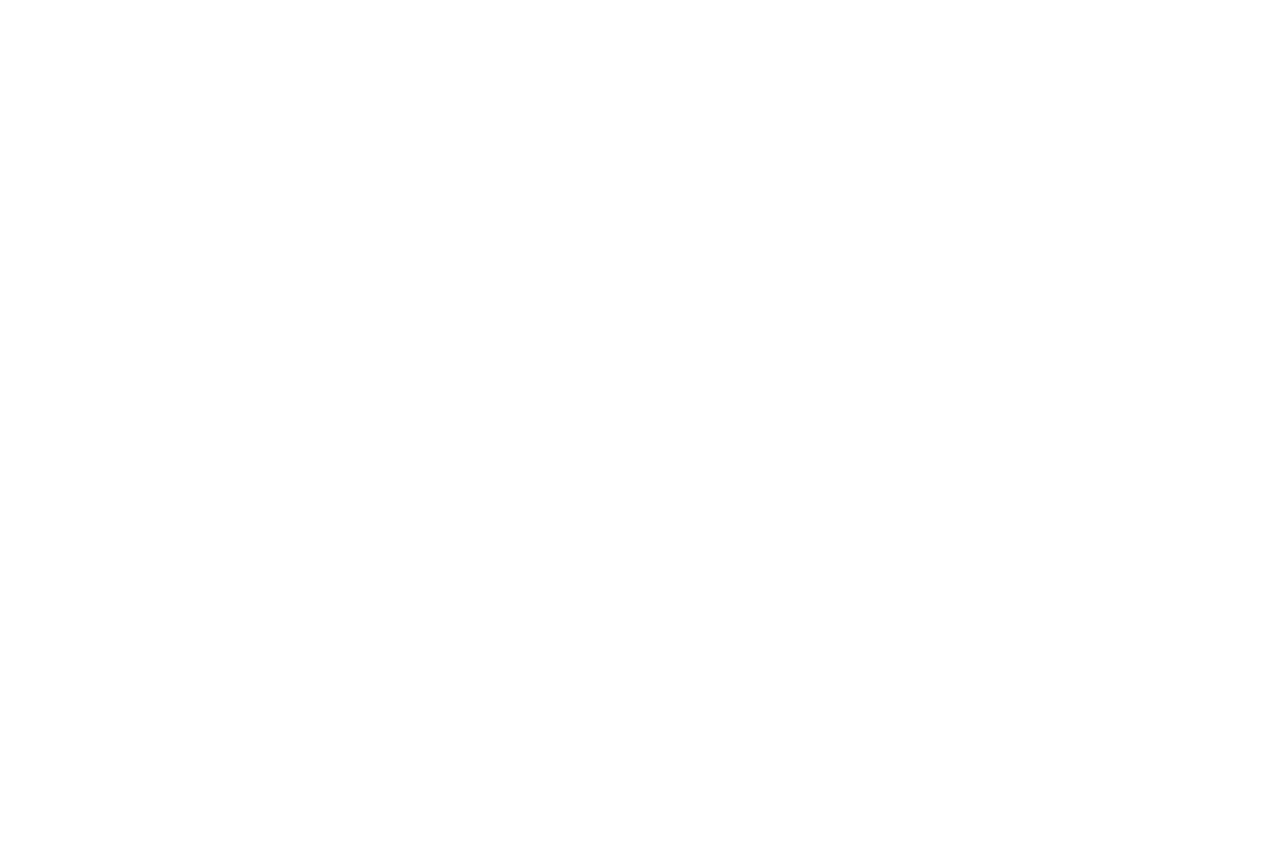
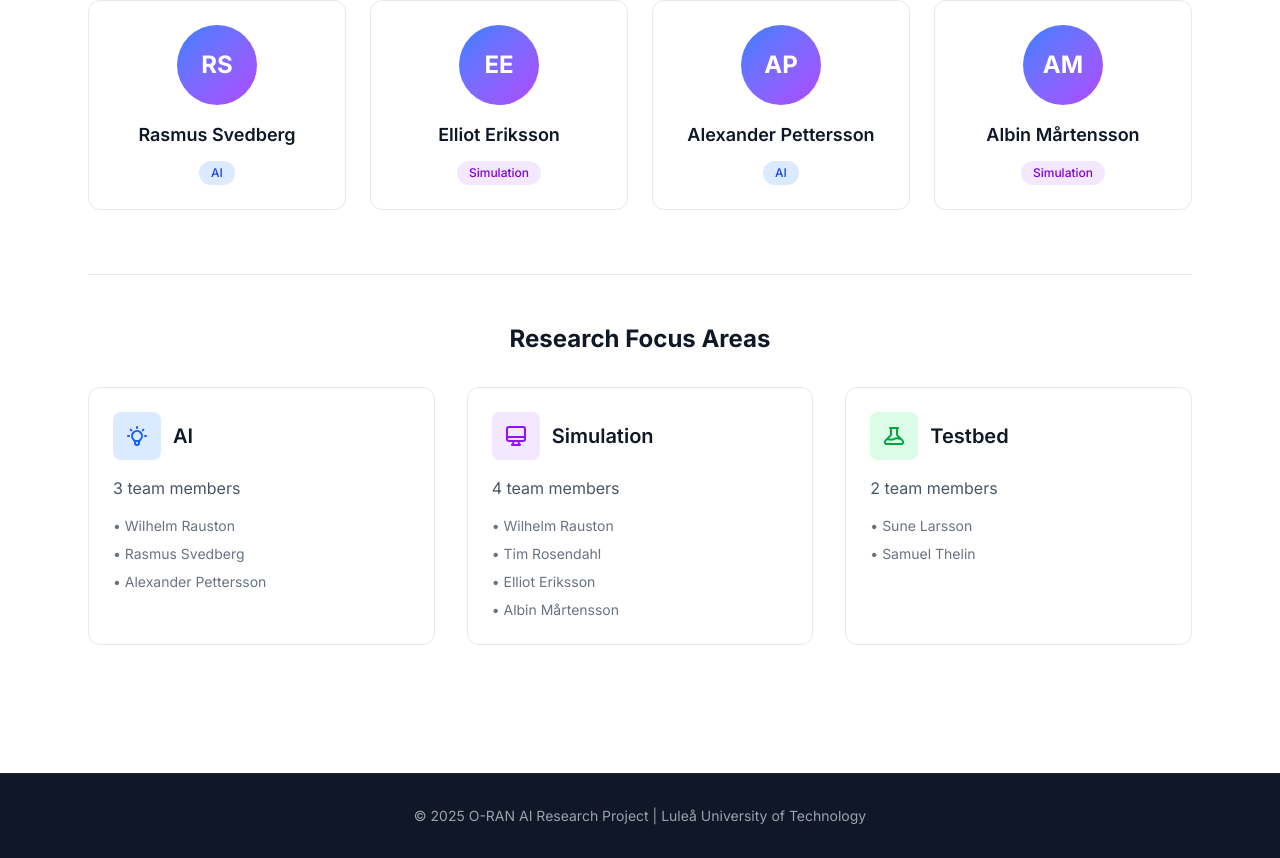
Before and after one commit to NextG-Networks/blog, a Next.js app in the folder nextjs-hybridai-nextg/: page /team in a window 1280 px wide. Shown: the part 599-1457 px from the top of the page. Before the commit the page ends 800 px from the top, so only its background shows below. Built offline with nearby package versions, Linux system fonts and the light colour scheme.

Commit message:
bulletpoints

```diff
--- a/nextjs-hybridai-nextg/src/app/documentation/[section]/[topic]/page.tsx
+++ b/nextjs-hybridai-nextg/src/app/documentation/[section]/[topic]/page.tsx
@@ -143,6 +143,26 @@
                       </h3>
                     ),
                   },
+                  list: {
+                    bullet: ({ children }) => (
+                      <ul className="list-disc space-y-2 my-4 text-gray-700 dark:text-gray-300 pl-6 ml-4">
+                        {children}
+                      </ul>
+                    ),
+                    number: ({ children }) => (
+                      <ol className="list-decimal space-y-2 my-4 text-gray-700 dark:text-gray-300 pl-6 ml-4">
+                        {children}
+                      </ol>
+                    ),
+                  },
+                  listItem: {
+                    bullet: ({ children }) => (
+                      <li className="text-gray-700 dark:text-gray-300 pl-2">{children}</li>
+                    ),
+                    number: ({ children }) => (
+                      <li className="text-gray-700 dark:text-gray-300 pl-2">{children}</li>
+                    ),
+                  },
                 }}
               />
             ) : (
--- a/nextjs-hybridai-nextg/src/app/team/page.tsx
+++ b/nextjs-hybridai-nextg/src/app/team/page.tsx
@@ -1,7 +1,182 @@
+import Navbar from '@/components/Navbar';
+import Container from '@/components/Container';
+
+interface TeamMember {
+  name: string;
+  focus: string[];
+}
+
+const teamMembers: TeamMember[] = [
+  { name: 'Wilhelm Rauston', focus: ['AI', 'Simulation'] },
+  { name: 'Tim Rosendahl', focus: ['Simulation'] },
+  { name: 'Sune Larsson', focus: ['Testbed'] },
+  { name: 'Samuel Thelin', focus: ['Testbed'] },
+  { name: 'Rasmus Svedberg', focus: ['AI'] },
+  { name: 'Elliot Eriksson', focus: ['Simulation'] },
+  { name: 'Alexander Pettersson', focus: ['AI'] },
+  { name: 'Albin Mårtensson', focus: ['Simulation'] },
+];
+
 export default function TeamPage() {
+  // Group members by focus area
+  const membersByFocus = {
+    AI: teamMembers.filter(m => m.focus.includes('AI')),
+    Simulation: teamMembers.filter(m => m.focus.includes('Simulation')),
+    Testbed: teamMembers.filter(m => m.focus.includes('Testbed')),
+  };
+
+  const getFocusBadgeColor = (focus: string) => {
+    switch (focus) {
+      case 'AI':
+        return 'bg-blue-100 dark:bg-blue-900/20 text-blue-700 dark:text-blue-300';
+      case 'Simulation':
+        return 'bg-purple-100 dark:bg-purple-900/20 text-purple-700 dark:text-purple-300';
+      case 'Testbed':
+        return 'bg-green-100 dark:bg-green-900/20 text-green-700 dark:text-green-300';
+      default:
+        return 'bg-gray-100 dark:bg-gray-800 text-gray-700 dark:text-gray-300';
+    }
+  };
+
   return (
-    <div>
-      <h1>Team</h1>
+    <div className="flex flex-col min-h-screen bg-white dark:bg-gray-800">
+      <Navbar
+        breadcrumb="O-RAN AI Research Project / Team"
+        navItems={[
+          { label: 'Documentation', href: '/documentation' },
+          { label: 'Blog', href: '/blog' },
+          { label: 'Team', href: '/team' },
+        ]}
+      />
+
+      <Container>
+        <div className="py-12 md:py-20">
+          {/* Header */}
+          <div className="text-center mb-16">
+            <h1 className="text-4xl md:text-5xl font-bold text-gray-900 dark:text-white mb-4">
+              Our Team
+            </h1>
+            <p className="text-lg text-gray-600 dark:text-gray-300 max-w-2xl mx-auto">
+              Meet the researchers and engineers working on advancing O-RAN networks through AI, simulation, and testbed development.
+            </p>
+          </div>
+
+          {/* Team Members Grid */}
+          <div className="grid md:grid-cols-2 lg:grid-cols-4 gap-6 mb-12">
+            {teamMembers.map((member, index) => (
+              <div
+                key={index}
+                className="group p-6 rounded-xl border border-gray-200 dark:border-gray-700 bg-white dark:bg-gray-900 hover:shadow-lg transition-all hover:-translate-y-1"
+              >
+                {/* Avatar placeholder */}
+                <div className="w-20 h-20 rounded-full bg-gradient-to-br from-blue-500 to-purple-500 flex items-center justify-center text-white text-2xl font-bold mb-4 mx-auto group-hover:scale-110 transition-transform">
+                  {member.name.split(' ').map(n => n[0]).join('')}
+                </div>
+
+                {/* Name */}
+                <h3 className="text-lg font-semibold text-gray-900 dark:text-white text-center mb-3">
+                  {member.name}
+                </h3>
+
+                {/* Focus areas */}
+                <div className="flex flex-wrap gap-2 justify-center">
+                  {member.focus.map((f, idx) => (
+                    <span
+                      key={idx}
+                      className={`px-3 py-1 text-xs font-medium rounded-full ${getFocusBadgeColor(f)}`}
+                    >
+                      {f}
+                    </span>
+                  ))}
+                </div>
+              </div>
+            ))}
+          </div>
+
+          {/* Focus Areas Section */}
+          <div className="mt-16 pt-12 border-t border-gray-200 dark:border-gray-700">
+            <h2 className="text-2xl font-bold text-gray-900 dark:text-white mb-8 text-center">
+              Research Focus Areas
+            </h2>
+            <div className="grid md:grid-cols-3 gap-8">
+              {/* AI Focus */}
+              <div className="p-6 rounded-xl border border-gray-200 dark:border-gray-700 bg-white dark:bg-gray-900">
+                <div className="flex items-center gap-3 mb-4">
+                  <div className="w-12 h-12 rounded-lg bg-blue-100 dark:bg-blue-900/20 flex items-center justify-center">
+                    <svg className="w-6 h-6 text-blue-600 dark:text-blue-400" fill="none" stroke="currentColor" viewBox="0 0 24 24">
+                      <path strokeLinecap="round" strokeLinejoin="round" strokeWidth={2} d="M9.663 17h4.673M12 3v1m6.364 1.636l-.707.707M21 12h-1M4 12H3m3.343-5.657l-.707-.707m2.828 9.9a5 5 0 117.072 0l-.548.547A3.374 3.374 0 0014 18.469V19a2 2 0 11-4 0v-.531c0-.895-.356-1.754-.988-2.386l-.548-.547z" />
+                    </svg>
+                  </div>
+                  <h3 className="text-xl font-semibold text-gray-900 dark:text-white">AI</h3>
+                </div>
+                <p className="text-gray-600 dark:text-gray-300 mb-4">
+                  {membersByFocus.AI.length} team member{membersByFocus.AI.length !== 1 ? 's' : ''}
+                </p>
+                <ul className="space-y-2">
+                  {membersByFocus.AI.map((member, idx) => (
+                    <li key={idx} className="text-sm text-gray-500 dark:text-gray-400">
+                      • {member.name}
+                    </li>
+                  ))}
+                </ul>
+              </div>
+
+              {/* Simulation Focus */}
+              <div className="p-6 rounded-xl border border-gray-200 dark:border-gray-700 bg-white dark:bg-gray-900">
+                <div className="flex items-center gap-3 mb-4">
+                  <div className="w-12 h-12 rounded-lg bg-purple-100 dark:bg-purple-900/20 flex items-center justify-center">
+                    <svg className="w-6 h-6 text-purple-600 dark:text-purple-400" fill="none" stroke="currentColor" viewBox="0 0 24 24">
+                      <path strokeLinecap="round" strokeLinejoin="round" strokeWidth={2} d="M9.75 17L9 20l-1 1h8l-1-1-.75-3M3 13h18M5 17h14a2 2 0 002-2V5a2 2 0 00-2-2H5a2 2 0 00-2 2v10a2 2 0 002 2z" />
+                    </svg>
+                  </div>
+                  <h3 className="text-xl font-semibold text-gray-900 dark:text-white">Simulation</h3>
+                </div>
+                <p className="text-gray-600 dark:text-gray-300 mb-4">
+                  {membersByFocus.Simulation.length} team member{membersByFocus.Simulation.length !== 1 ? 's' : ''}
+                </p>
+                <ul className="space-y-2">
+                  {membersByFocus.Simulation.map((member, idx) => (
+                    <li key={idx} className="text-sm text-gray-500 dark:text-gray-400">
+                      • {member.name}
+                    </li>
+                  ))}
+                </ul>
+              </div>
+
+              {/* Testbed Focus */}
+              <div className="p-6 rounded-xl border border-gray-200 dark:border-gray-700 bg-white dark:bg-gray-900">
+                <div className="flex items-center gap-3 mb-4">
+                  <div className="w-12 h-12 rounded-lg bg-green-100 dark:bg-green-900/20 flex items-center justify-center">
+                    <svg className="w-6 h-6 text-green-600 dark:text-green-400" fill="none" stroke="currentColor" viewBox="0 0 24 24">
+                      <path strokeLinecap="round" strokeLinejoin="round" strokeWidth={2} d="M19.428 15.428a2 2 0 00-1.022-.547l-2.387-.477a6 6 0 00-3.86.517l-.318.158a6 6 0 01-3.86.517L6.05 15.21a2 2 0 00-1.806.547M8 4h8l-1 1v5.172a2 2 0 00.586 1.414l5 5c1.26 1.26.367 3.414-1.415 3.414H4.828c-1.782 0-2.674-2.154-1.414-3.414l5-5A2 2 0 009 10.172V5L8 4z" />
+                    </svg>
+                  </div>
+                  <h3 className="text-xl font-semibold text-gray-900 dark:text-white">Testbed</h3>
+                </div>
+                <p className="text-gray-600 dark:text-gray-300 mb-4">
+                  {membersByFocus.Testbed.length} team member{membersByFocus.Testbed.length !== 1 ? 's' : ''}
+                </p>
+                <ul className="space-y-2">
+                  {membersByFocus.Testbed.map((member, idx) => (
+                    <li key={idx} className="text-sm text-gray-500 dark:text-gray-400">
+                      • {member.name}
+                    </li>
+                  ))}
+                </ul>
+              </div>
+            </div>
+          </div>
+        </div>
+      </Container>
+
+      {/* Footer */}
+      <footer className="py-8 bg-gray-900 dark:bg-black text-gray-400 border-t border-gray-800 mt-auto">
+        <div className="container mx-auto px-8 text-center">
+          <p className="text-sm">
+            © {new Date().getFullYear()} O-RAN AI Research Project | Luleå University of Technology
+          </p>
+        </div>
+      </footer>
     </div>
   );
 }
```
Also changed, not shown: 1 other file (tests, documents, lock files or other folders).
